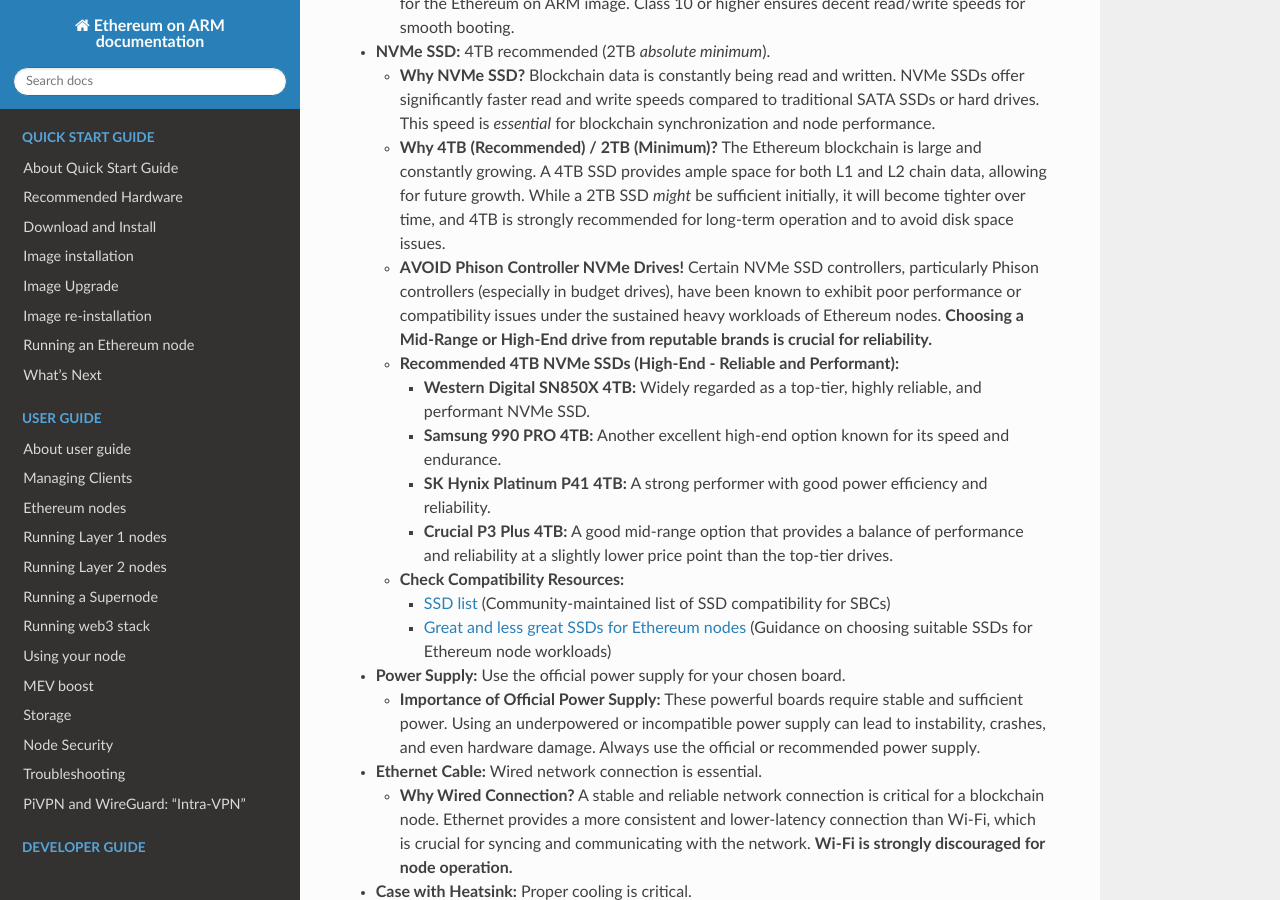
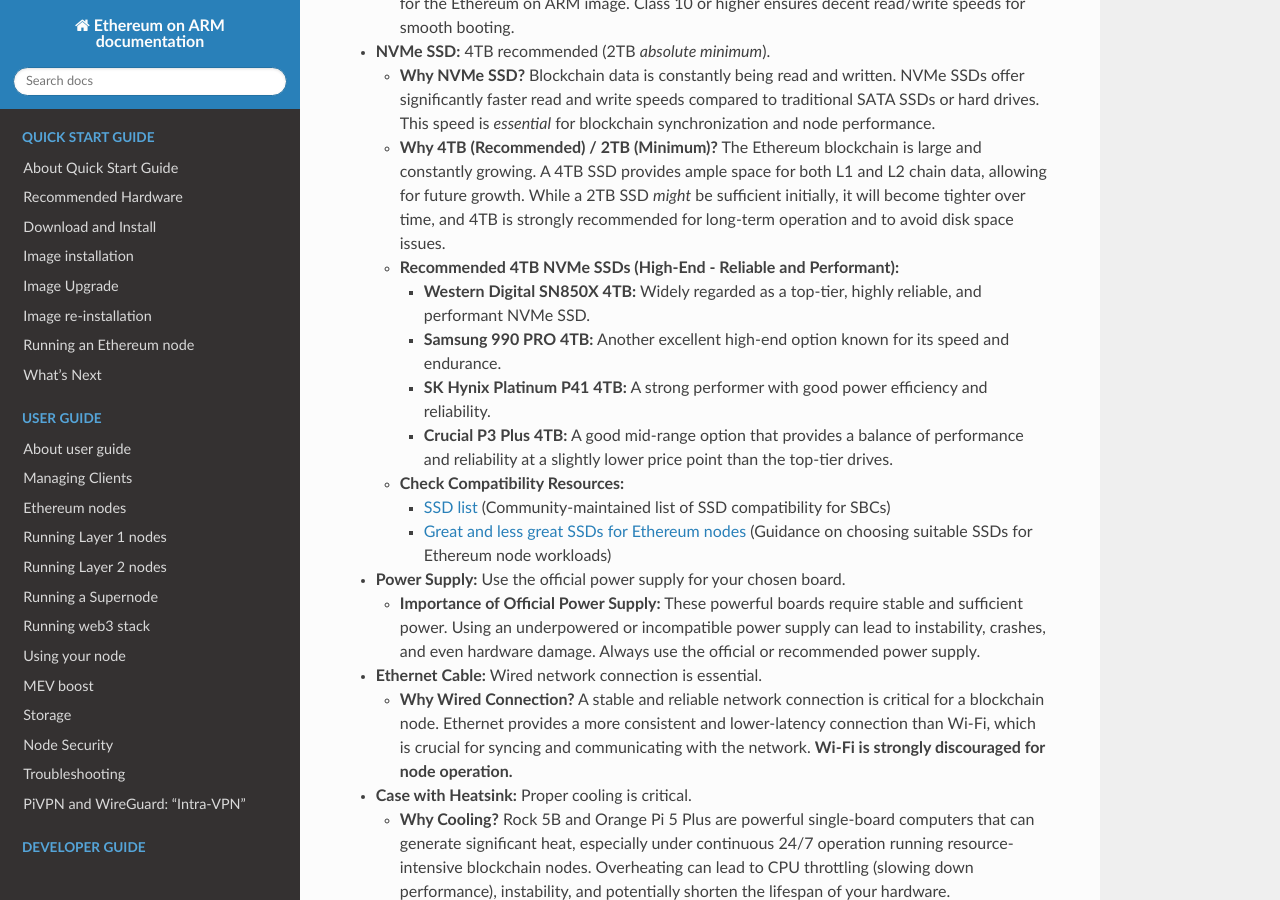
Before and after one commit to EOA-Blockchain-Labs/ethereumonarm, a Sphinx documentation site: the page built from docs/user-guide/optimism-node.rst, in a window 1280 px wide and 900 px high, scrolled down 2459 px. Built offline with Sphinx 7.4.7 and the Read the Docs theme 3.1.0, drawn with Linux system fonts in a browser that asks for light colours; some of the changed lines change nothing that is shown; some of the changed text lies outside the part shown.

Commit message:
Improve doc

```diff
--- a/docs/user-guide/optimism-node.rst
+++ b/docs/user-guide/optimism-node.rst
@@ -68,7 +68,6 @@
 
     *   **Why NVMe SSD?**  Blockchain data is constantly being read and written. NVMe SSDs offer significantly faster read and write speeds compared to traditional SATA SSDs or hard drives. This speed is *essential* for blockchain synchronization and node performance.
     *   **Why 4TB (Recommended) / 2TB (Minimum)?**  The Ethereum blockchain is large and constantly growing.  A 4TB SSD provides ample space for both L1 and L2 chain data, allowing for future growth. While a 2TB SSD *might* be sufficient initially, it will become tighter over time, and 4TB is strongly recommended for long-term operation and to avoid disk space issues.
-    *   **AVOID Phison Controller NVMe Drives!**  Certain NVMe SSD controllers, particularly Phison controllers (especially in budget drives), have been known to exhibit poor performance or compatibility issues under the sustained heavy workloads of Ethereum nodes.  **Choosing a Mid-Range or High-End drive from reputable brands is crucial for reliability.**
     *   **Recommended 4TB NVMe SSDs (High-End - Reliable and Performant):**
 
         *   **Western Digital SN850X 4TB:**  Widely regarded as a top-tier, highly reliable, and performant NVMe SSD.
@@ -132,15 +131,15 @@
 
             **Verifying Checksum on macOS/Linux:**
 
-            1.  Open your terminal application.
-            2.  Navigate to the directory where you downloaded the ``.img.zip`` file using the ``cd`` command (e.g., ``cd Downloads``).
-            3.  Run the following command in your terminal:
+            7.  Open your terminal application.
+            8.  Navigate to the directory where you downloaded the ``.img.zip`` file using the ``cd`` command (e.g., ``cd Downloads``).
+            9.  Run the following command in your terminal:
 
             .. prompt:: bash $
 
                 sha256sum ethonarm_rock5b_24.09.00.img.zip
 
-            4.  **Compare the output to the provided checksum:** ``849d44f6053d058216ea3138bce8455762edc5c7823d9734a8a8f5a62d26e612``. **They MUST match exactly.** If they do not match, re-download the image file.
+            10. **Compare the output to the provided checksum:** ``849d44f6053d058216ea3138bce8455762edc5c7823d9734a8a8f5a62d26e612``. **They MUST match exactly.** If they do not match, re-download the image file.
 
         *   **For Orange Pi 5 Plus (32GB):**
 
@@ -467,7 +466,7 @@
 
     *   **Syncing Very Slow or Stuck:**
 
-        *   **Check NVMe SSD Health and Performance:**  A slow or failing NVMe SSD will severely bottleneck Geth synchronization. Use system monitoring tools (like ``iotop``, ``iostat``, ``htop``) to check disk I/O activity and SSD performance.  Ensure you are using a recommended SSD and have avoided Phison controller drives.
+        *   **Check NVMe SSD Health and Performance:**  A slow or failing NVMe SSD will severely bottleneck Geth synchronization. Use system monitoring tools (like ``iotop``, ``iostat``, ``htop``) to check disk I/O activity and SSD performance.
         *   **Insufficient Free Disk Space:** Verify you have ample free space on your NVMe SSD.  If the SSD is nearing full capacity, Geth performance will degrade significantly, and sync may stall. Use ``df -h`` in the terminal to check disk space usage.
         *   **Slow or Unstable Internet Connection:** Geth requires a stable and reasonably fast internet connection to download blockchain data.  Check your internet speed and stability.  A poor internet connection is a common cause of slow sync.
         *   **Geth Process Consuming Excessive Resources (CPU/RAM):** While resource-intensive, Geth should run comfortably on a 32GB RAM Rock 5B or Orange Pi 5 Plus. Use ``htop`` or ``top`` to monitor CPU and RAM usage. If Geth is consuming excessive resources, and the system is swapping heavily (high swap usage in ``htop``), it might indicate a system issue or that other processes are consuming resources.  However, on a dedicated Supernode setup, this is less likely if you have followed hardware recommendations.
@@ -534,7 +533,7 @@
         *   **Internal Port/Port Range:** ``31303``
         *   **Internal IP Address/Destination IP:** Enter the **internal IP address of your Rock 5B or Orange Pi 5 Plus Supernode**.  This is the same IP address you use to SSH into your board.
         *   **Enable:** Ensure the port forwarding rule is enabled
-		4.  Save the port forwarding settings on your router.  You may need to reboot your router for the changes to take effect.
+		1.  Save the port forwarding settings on your router.  You may need to reboot your router for the changes to take effect.
 
     **UFW Firewall Configuration (on the Supernode itself) for ``op-geth`` will be covered in Step 3.**
 
```
